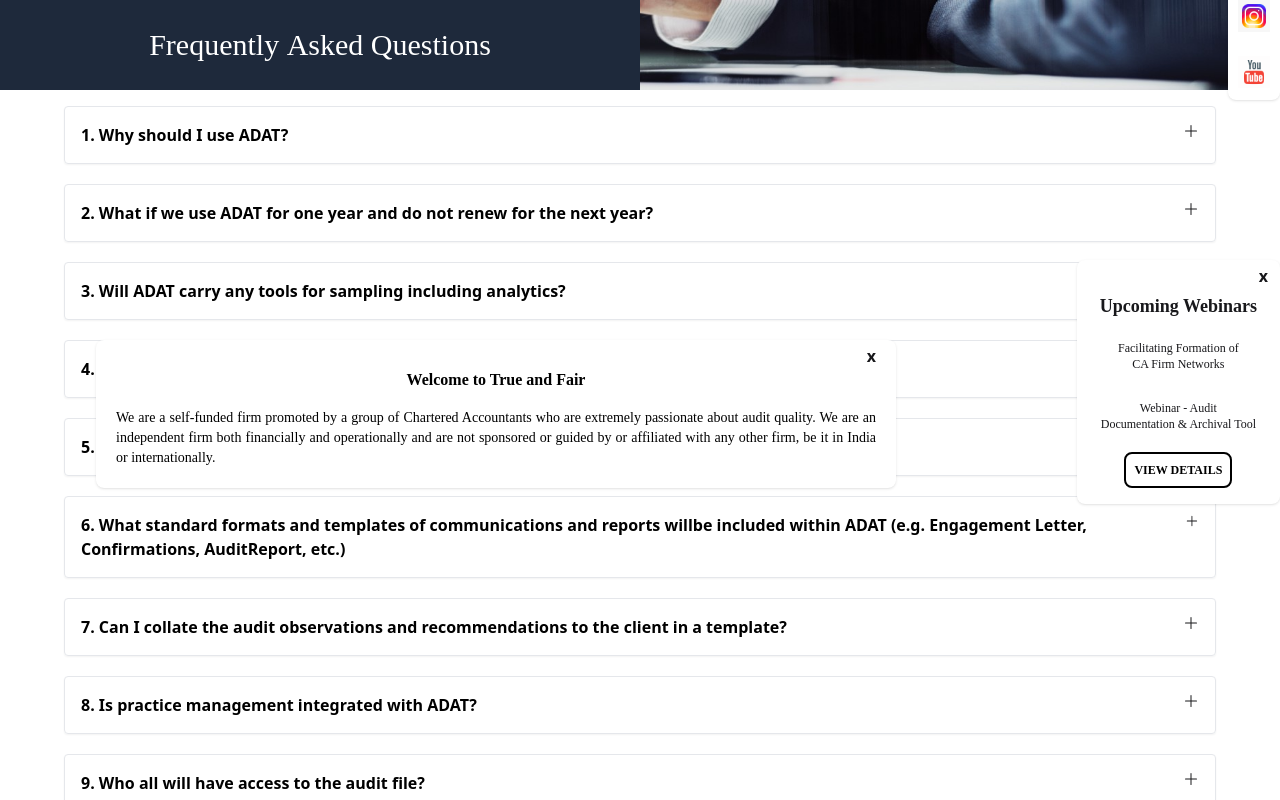
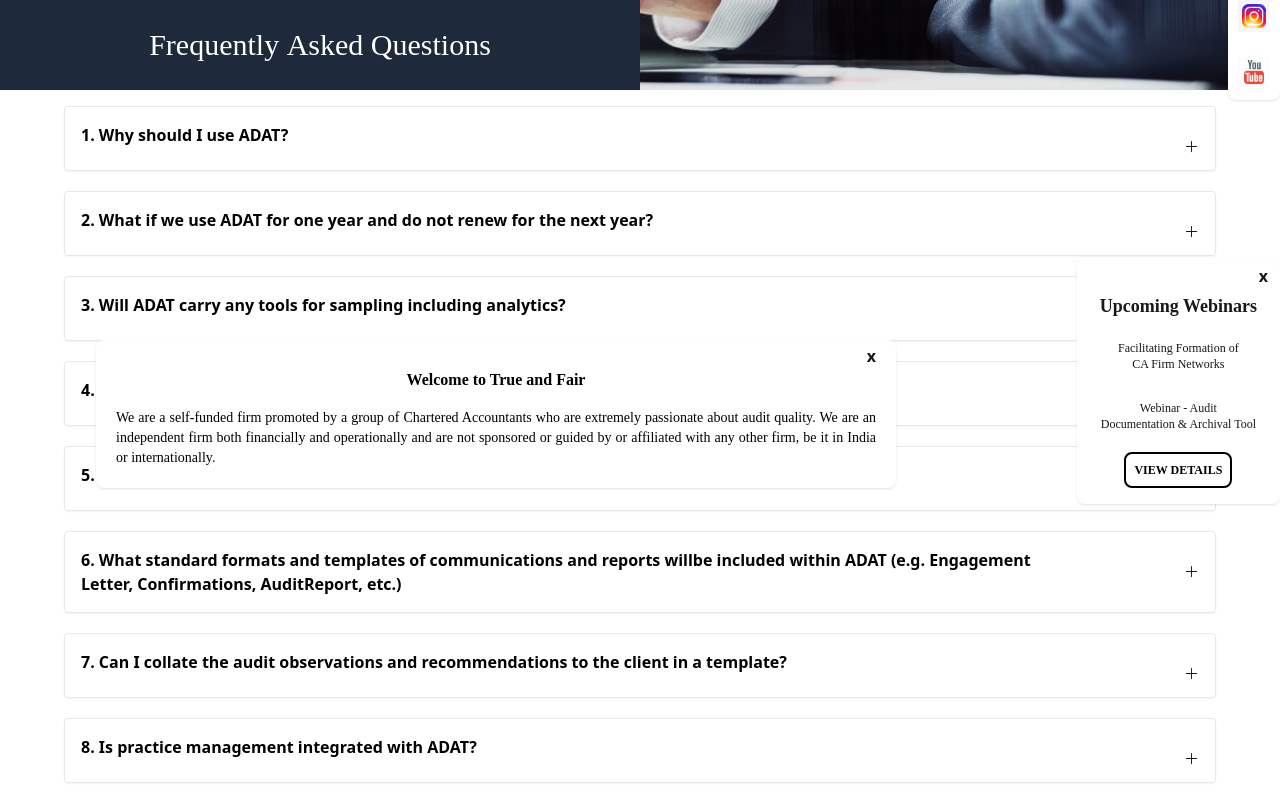
Before and after one commit to TRUENFAIR/trueandfair, a Next.js app: page /faq in a window 1280 px wide. Shown: the part 280-1080 px from the top of the page. Built offline with nearby package versions, Linux system fonts and the light colour scheme.

Commit message:
new icon size changed on faq page

```diff
--- a/pages/faq/OurBrandsommon.js
+++ b/pages/faq/OurBrandsommon.js
@@ -16,7 +16,9 @@
           className="border  shadow-sm w-full  rounded flex  p-4 h-full justify-between"
         >
           <span className="text-black font-bold ">{title}</span>
-          {openCloseaction ? <BiMinus /> : <BsPlusLg />}
+          <div className="w-[20%] flex  justify-end md:mt-4">
+            {openCloseaction ? <BiMinus size={15} /> : <BsPlusLg size={15} />}
+          </div>
         </summary>
         <div>
           <section>
--- a/pages/faq/ourBrand.js
+++ b/pages/faq/ourBrand.js
@@ -14,8 +14,10 @@
           onClick={clickopen}
           className="border  shadow-sm w-full  rounded flex  p-4 h-full justify-between"
         >
-          <p className="text-black font-bold ">{title}</p>{" "}
-          {openCloseaction ? <BiMinus /> : <BsPlusLg />}
+          <p className="text-black font-bold w-full">{title}</p>{" "}
+          <div className="w-[20%] flex  justify-end md:mt-4">
+            {openCloseaction ? <BiMinus size={15} /> : <BsPlusLg size={15} />}
+          </div>
         </summary>
         <div>
           <section>
--- a/pages/faq/ourBrand2.js
+++ b/pages/faq/ourBrand2.js
@@ -15,7 +15,9 @@
           className="border  shadow-sm w-full  rounded flex  p-4 h-full justify-between"
         >
           <span className="text-black font-bold ">{title}</span>
-          {openCloseaction ? <BiMinus /> : <BsPlusLg />}
+          <div className="w-[20%] flex  justify-end md:mt-4">
+            {openCloseaction ? <BiMinus size={15} /> : <BsPlusLg size={15} />}
+          </div>
         </summary>
         <div>
           <section>
--- a/pages/faq/ourBrand3.js
+++ b/pages/faq/ourBrand3.js
@@ -15,7 +15,9 @@
           className="border  shadow-sm w-full  rounded flex  p-4 h-full justify-between"
         >
           <span className="text-black font-bold ">{title}</span>
-          {openCloseaction ? <BiMinus /> : <BsPlusLg />}
+          <div className="w-[20%] flex  justify-end md:mt-4">
+            {openCloseaction ? <BiMinus size={15} /> : <BsPlusLg size={15} />}
+          </div>
         </summary>
         <div>
           <section>
--- a/pages/faq/ourBrand4.js
+++ b/pages/faq/ourBrand4.js
@@ -15,7 +15,9 @@
           className="border  shadow-sm w-full  rounded flex  p-4 h-full justify-between"
         >
           <span className="text-black font-bold ">{title}</span>
-          {openCloseaction ? <BiMinus /> : <BsPlusLg />}
+          <div className="w-[20%] flex  justify-end md:mt-4">
+            {openCloseaction ? <BiMinus size={15} /> : <BsPlusLg size={15} />}
+          </div>
         </summary>
         <div>
           <section>
--- a/pages/faq/ourBrand6.js
+++ b/pages/faq/ourBrand6.js
@@ -15,7 +15,9 @@
           className="border  shadow-sm w-full  rounded flex  p-4 h-full justify-between"
         >
           <span className="text-black font-bold ">{title}</span>
-          {openCloseaction ? <BiMinus /> : <BsPlusLg />}
+          <div className="w-[20%] flex  justify-end md:mt-4">
+            {openCloseaction ? <BiMinus size={15} /> : <BsPlusLg size={15} />}
+          </div>
         </summary>
         <div>
           <section>
--- a/pages/faq/ourBrand7.js
+++ b/pages/faq/ourBrand7.js
@@ -14,7 +14,9 @@
           className="border  shadow-sm w-full  rounded flex  p-4 h-full justify-between"
         >
           <span className="text-black font-bold ">{title}</span>
-          {openCloseaction ? <BiMinus /> : <BsPlusLg />}
+          <div className="w-[20%] flex  justify-end md:mt-4">
+            {openCloseaction ? <BiMinus size={15} /> : <BsPlusLg size={15} />}
+          </div>
         </summary>
         <div>
           <section>
```
